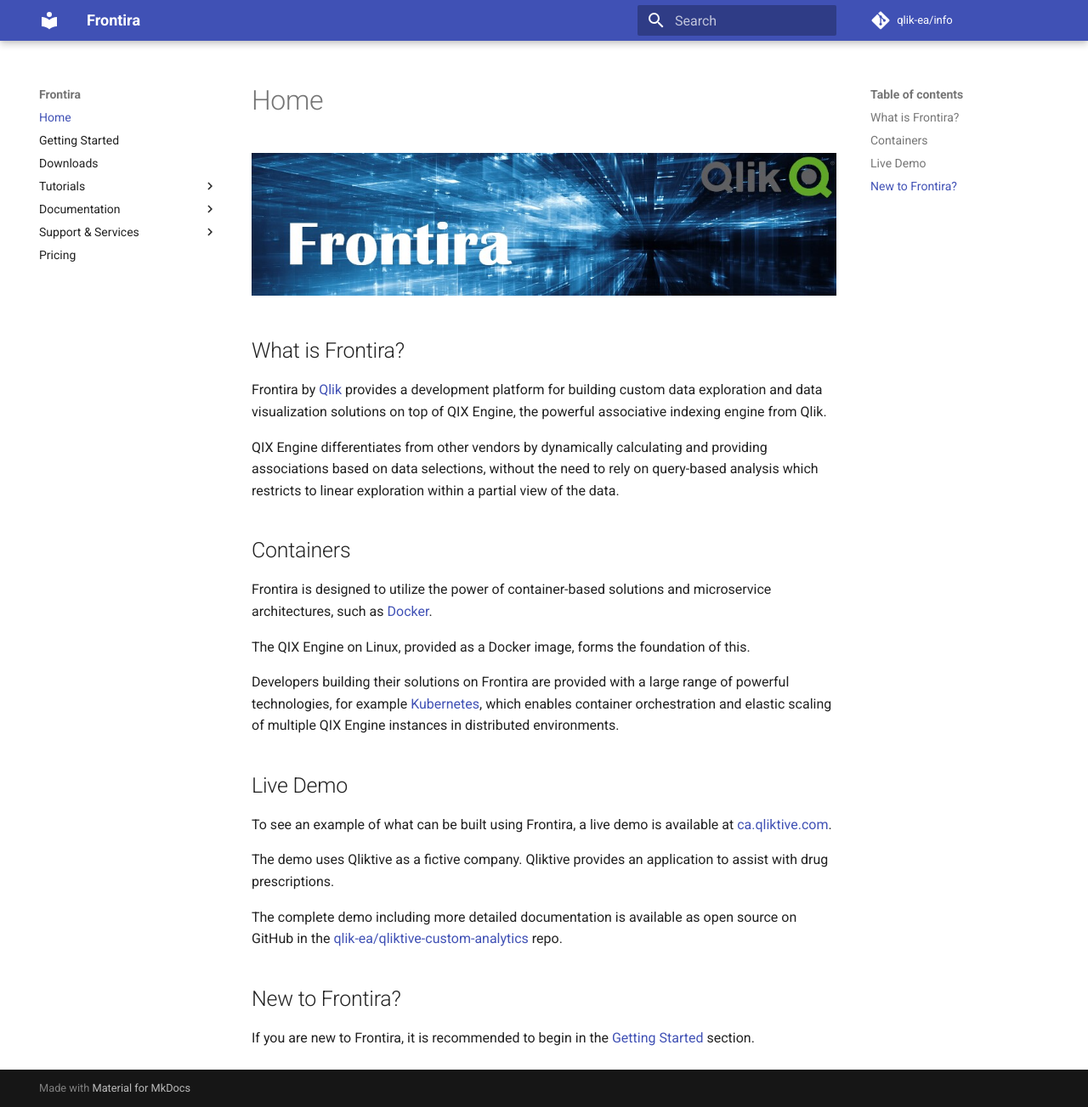
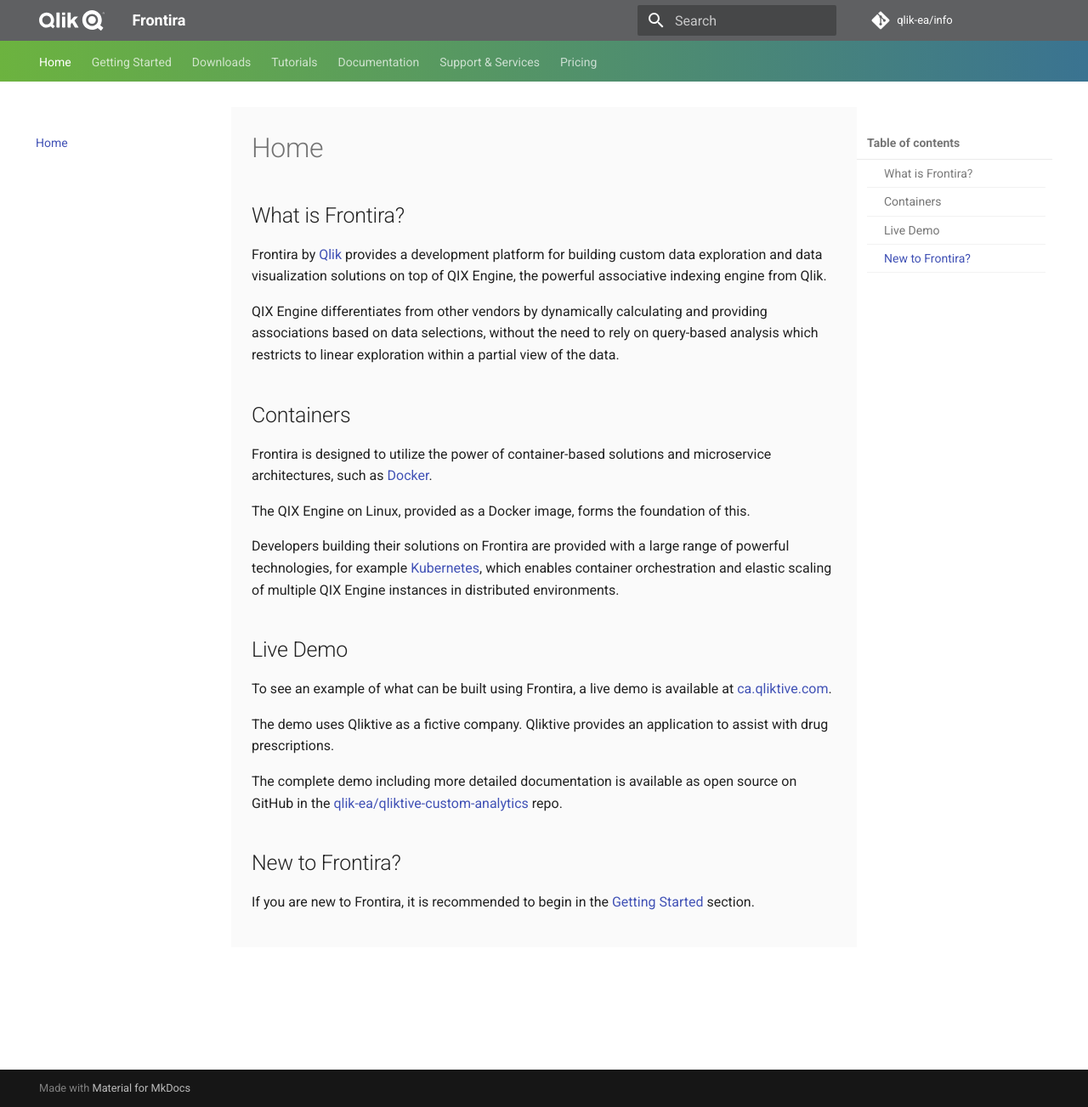
Before and after one commit to qlik-oss/core-website, an MkDocs documentation site: the page built from docs/index.md, in a window 1280 px wide and 1303 px high. Shown: the whole window at 85% size. Built offline with MkDocs 1.6.1 and Material for MkDocs 9.7.7, drawn with Linux system fonts in a browser that asks for light colours; comment, search, counter and statistics services are not loaded; old or Windows-style settings are respelled for this version of MkDocs.

Commit message:
Change the theme to use Qlik colors (QLIK-84230) (#125)
* Change theme of the doc page
* Remove footer navigation
* Remove 'slash', add styling of md-nav__link--active and make font the same size

```diff
--- a/docs/index.md
+++ b/docs/index.md
@@ -1,6 +1,4 @@
 # Home
-
-![Frontira](./images/frontira-banner.jpg "Frontira")
 
 ## What is Frontira?
 
--- /dev/null
+++ b/docs/stylesheets/custom-style.css
@@ -0,0 +1,115 @@
+.md-header {
+  background: #5f6062;
+}
+
+.md-tabs, .md-footer-nav {
+  background: linear-gradient(to right, #6cb33f 0%, #3a7391 100%);
+}
+
+.md-footer-nav {
+  display: none;
+}
+
+.md-typeset {
+  font-size: 16px;
+}
+
+.md-nav__link:focus, .md-nav__link:hover, .md-typeset a:active, .md-typeset a:hover, .md-nav__link--active,
+.md-typeset h2[id] .headerlink:focus, .md-typeset h2[id]:hover .headerlink:hover, .md-typeset h2[id]:target .headerlink,
+.md-typeset h3[id] .headerlink:focus, .md-typeset h3[id]:hover .headerlink:hover, .md-typeset h3[id]:target .headerlink,
+.md-typeset h4[id] .headerlink:focus, .md-typeset h4[id]:hover .headerlink:hover, .md-typeset h4[id]:target .headerlink {
+  color: #f8981d;
+}
+
+.md-header-nav__topic {
+  font-weight: 100;
+}
+
+.md-flex__cell--shrink:first-child {
+  vertical-align: middle;
+}
+
+.md-header-nav__button img {
+  height: 21px;
+  width: 68px;
+}
+
+.md-main__inner {
+  padding: 0;
+}
+
+.md-content {
+  background: rgba(0, 0, 0, 0.02);
+  height: 100%;
+}
+
+.md-content__inner {
+  margin-bottom: 0;
+  padding: 20px 0 40px 0;
+}
+
+.md-sidebar {
+  padding: 33px 0 20px 0;
+}
+
+.md-sidebar__scrollwrap {
+  margin: 0;
+}
+
+.md-sidebar__scrollwrap::-webkit-scrollbar-thumb:hover {
+  background: #f8981d;
+}
+
+.md-sidebar--secondary .md-nav__title {
+  padding-bottom: 10px;
+  border-bottom: 1px solid RGBA(0, 0, 0, 0.08);
+}
+
+.md-sidebar--secondary .md-nav__item {
+  padding: 0;
+}
+
+.md-sidebar--secondary .md-nav__link {
+  border-bottom: 1px solid RGBA(0, 0, 0, 0.05);
+  margin: 0;
+  padding: 7px 14px 7px 20px;
+}
+
+.md-sidebar--secondary .md-nav__item .md-nav__item .md-nav__link {
+  background: none;
+  font-size: 1.2rem;
+  color: rgba(0, 0, 0, .77);
+  padding: 8px 14px 8px 40px;
+}
+
+.md-sidebar--secondary .md-nav__item .md-nav__item .md-nav__link:hover {
+  color: #f8981d;
+}
+
+.md-sidebar--secondary .md-nav__item .md-nav__item .md-nav__item .md-nav__link {
+  padding-left: 60px;
+}
+
+.md-nav__link[data-md-state=blur] {
+  color: rgba(0, 0, 0, .87);
+}
+
+.md-nav__link[data-md-state=blur]:hover {
+  color: #f8981d;
+}
+
+@media only screen and (max-width: 76.1875em) {
+  html .md-nav--primary .md-nav__title--site {
+    background-color: #5f6062;
+  }
+
+  html .md-nav--primary .md-nav__title--site .md-nav__button {
+    width: 13.4rem;
+  }
+}
+
+@media only screen and (max-width: 59.9375em) {
+  .md-nav__source {
+    background: linear-gradient(to right, #6cb33f 0%, #3a7391 100%);
+  }
+}
--- a/mkdocs.yml
+++ b/mkdocs.yml
@@ -2,6 +2,12 @@
 
 theme:
   name: 'material'
+  logo: 'images/QlikLogo-White.svg'
+  feature:
+    tabs: true
+
+extra_css:
+  - 'stylesheets/custom-style.css'
 
 markdown_extensions:
   - admonition
```
Also changed, not shown: docs/images/QlikLogo-White.svg (added), docs/images/frontira-banner.jpg (deleted).
